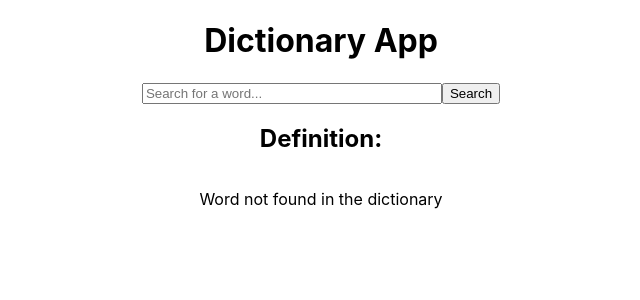
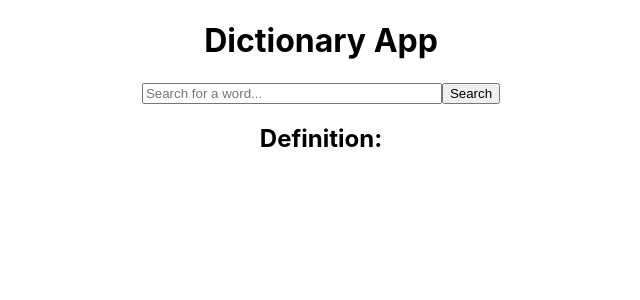
Before and after one commit to SridharDigital/dictionary-app, a React (Create React App) app: page / in a window 1280 px wide. Before the commit this address had no page. Shown: the top 300 px of the page, without its empty margins (319-959 px from the left). Built offline with nearby package versions, Linux system fonts and the light colour scheme.

Commit message:
Fixed bug in displaying message

```diff
--- a/src/App.js
+++ b/src/App.js
@@ -22,8 +22,9 @@ const App = () => {
       (item) =>
         item.word.toLocaleLowerCase() === searchValue.toLocaleLowerCase()
     );
-    console.log(item);
-    setDispalyDefinition(item?.meaning);
+    setDispalyDefinition(
+      item ? item.meaning : "Word not found in the dictionary"
+    );
   };
   return (
     <div className="root">
@@ -37,11 +38,7 @@ const App = () => {
         <button type="submit">Search</button>
       </form>
       <h2>Definition:</h2>
-      <p>
-        {dispalyDefinition
-          ? dispalyDefinition
-          : "Word not found in the dictionary"}
-      </p>
+      <p>{dispalyDefinition}</p>
     </div>
   );
 };
```
